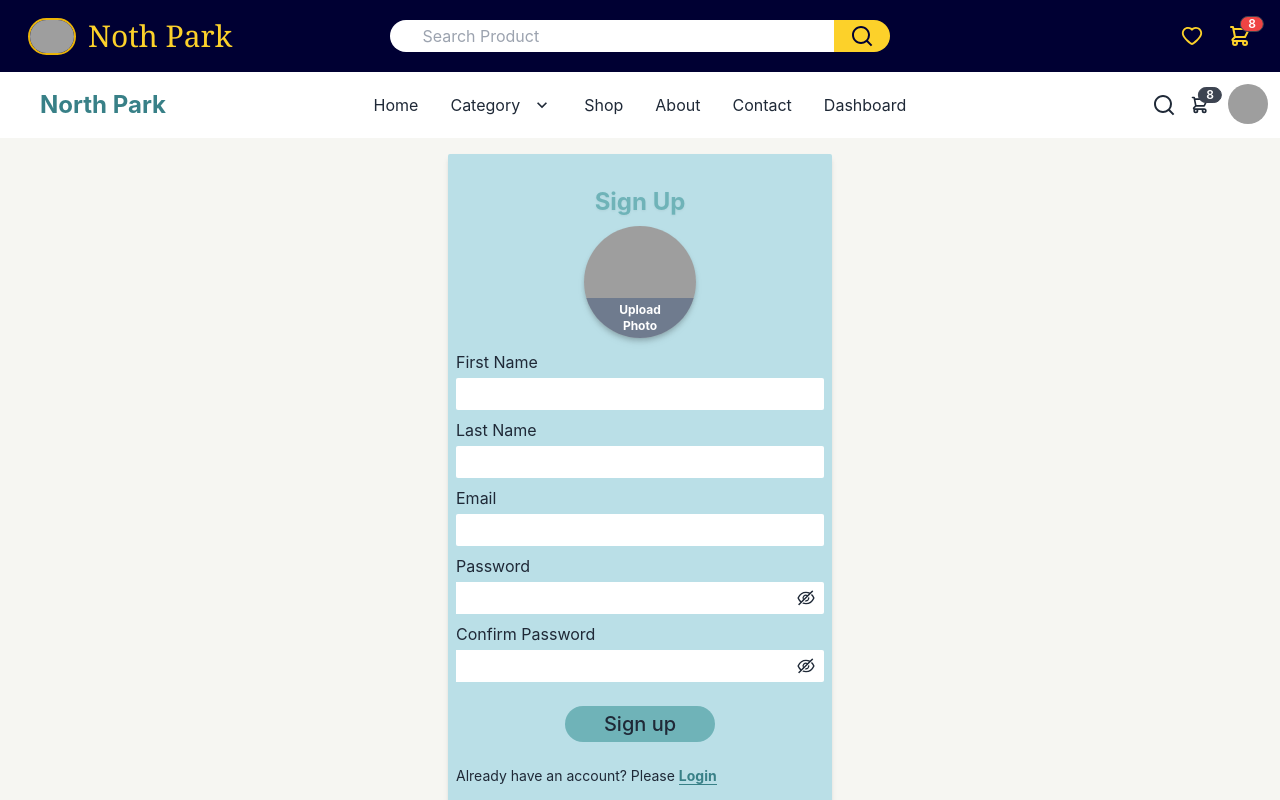
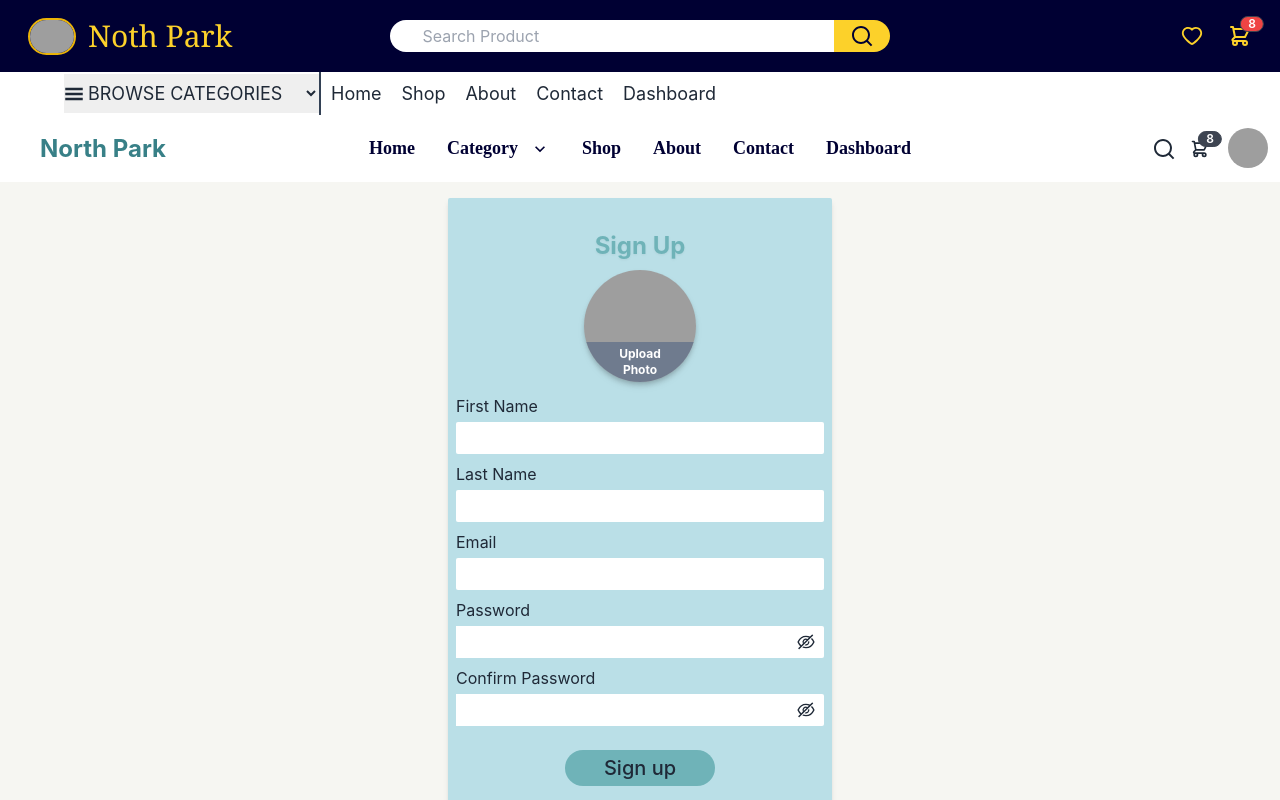
Before and after one commit to Md-JahidHasan/North-Park--Complete-MERN-E-Commerce-Website, a React (Create React App) app: page /signup in a window 1280 px wide. Shown: the top 800 px of the page. Built offline with nearby package versions, Linux system fonts and the light colour scheme; no server answers; grey boxes are pictures that could not be loaded.

Commit message:
Navbar designing

```diff
--- a/package.json
+++ b/package.json
@@ -16,6 +16,7 @@
     "react-redux": "^8.0.5",
     "react-router-dom": "^6.9.0",
     "react-scripts": "5.0.1",
+    "react-select": "^5.7.2",
     "swiper": "^9.1.0",
     "web-vitals": "^2.1.4"
   },
--- a/src/Layout/Main.js
+++ b/src/Layout/Main.js
@@ -1,6 +1,7 @@
 import React from 'react';
 import { Outlet } from 'react-router-dom';
 import Footer from '../components/footer/Footer';
+import BottomNavbar from '../components/navbar/BottomNavbar';
 import Navbar from '../components/navbar/Navbar';
 import TopNavbar from '../components/navbar/TopNavbar';
 
@@ -8,6 +9,7 @@ const Main = () => {
     return (
         <div>
             <TopNavbar></TopNavbar>
+            <BottomNavbar></BottomNavbar>
             <Navbar></Navbar>
             <main className='bg-[#F6F6F2] min-h-[calc(100vh)]'>
                 <Outlet></Outlet>
--- /dev/null
+++ b/src/components/navbar/BottomNavbar.js
@@ -0,0 +1,33 @@
+import React from 'react';
+import { GiHamburgerMenu } from 'react-icons/gi';
+import './Navbar.css'
+
+const BottomNavbar = () => {
+    return (
+        <div className='bottom-nav lg:px-16'>
+            <div className='flex items-center relative'>
+                <GiHamburgerMenu className='text-xl absolute'></GiHamburgerMenu>
+                <select className="">
+                    <option disabled selected>BROWSE CATEGORIES</option>
+                    <option>Jeans</option>
+                    <option>Shirts</option>
+                    <option>T-Shirts</option>
+                    <option>Shoes</option>
+                </select>
+                <ul className='flex'>
+                    <li className='border-l-2 border-slate-700'>Home</li>
+                    <li>Shop</li>
+                    <li>About</li>
+                    <li>Contact</li>
+                    <li>Dashboard</li>
+                </ul>
+            </div>
+            <div>
+
+            </div>
+
+        </div>
+    );
+};
+
+export default BottomNavbar;
--- /dev/null
+++ b/src/components/navbar/Navbar.css
@@ -0,0 +1,31 @@
+.main-navbar ul li{
+font-family:'Times New Roman', Times, serif;
+font-weight: 600;
+font-size: large;
+color: #000033;
+}
+
+
+/* ======== Bottom Navar ======= */
+.bottom-nav div select{
+    padding: 8px 20px;
+    font-size: large;
+    /* border-right: 2px solid rgb(88, 55, 2); */
+
+
+}
+.bottom-nav div select option{
+    padding-left: 40px;
+    font-size: large;
+
+}
+.bottom-nav div ul li{
+    font-size: large;
+    padding: 8px 10px;
+
+
+}
+.bottom-nav div ul li:hover{
+    background: #FCD12A;
+
+}
--- a/src/components/navbar/Navbar.js
+++ b/src/components/navbar/Navbar.js
@@ -2,6 +2,7 @@ import React, { useContext } from 'react';
 import { RiSearchLine } from "react-icons/ri";
 import { Link } from 'react-router-dom';
 import { AuthContext } from '../../Context/AuthProvider/AuthProvider';
+import './Navbar.css';
 
 
 const Navbar = () => {
@@ -17,9 +18,9 @@ const Navbar = () => {
         })
     }
     return (
-        <div className="navbar  z-20 ">
+        <div className="navbar z-20 ">
             <div className="navbar-start">
-                <div className="dropdown">
+                <div className="dropdown main-navbar">
                     <label tabIndex={0} className="btn btn-ghost lg:hidden">
                         <svg xmlns="http://www.w3.org/2000/svg" className="h-5 w-5" fill="none" viewBox="0 0 24 24" stroke="currentColor"><path strokeLinecap="round" strokeLinejoin="round" strokeWidth="2" d="M4 6h16M4 12h8m-8 6h16" /></svg>
                     </label>
@@ -43,7 +44,7 @@ const Navbar = () => {
                 </div>
                 <h1 className=" normal-case text-2xl lg:ml-8 text-[#388087] font-bold">North Park</h1>
             </div>
-            <div className="navbar-center hidden lg:flex">
+            <div className="navbar-center hidden lg:flex main-navbar">
                 <ul className="menu menu-horizontal px-1">
                     <li><Link to='/'>Home</Link></li>
                     <li tabIndex={0}>
--- a/tailwind.config.js
+++ b/tailwind.config.js
@@ -3,29 +3,8 @@ module.exports = {
     content: [
         "./src/**/*.{js,jsx,ts,tsx}",
     ],
-    themes: [
-        {
-            mytheme: {
-
-                "primary": "#FCD12A",
-
-                "secondary": "#F000B8",
-
-                "accent": "#37CDBE",
-
-                "neutral": "#3D4451",
-
-                "base-100": "#FFFFFF",
-
-                "info": "#3ABFF8",
-
-                "success": "#36D399",
-
-                "warning": "#FBBD23",
-
-                "error": "#F87272",
-            },
-        },
-    ],
+  theme: {
+    extend: {},
+  },
     plugins: [require("daisyui")],
 }
```
Also changed, not shown: 1 other file (tests, documents, lock files or other folders).
